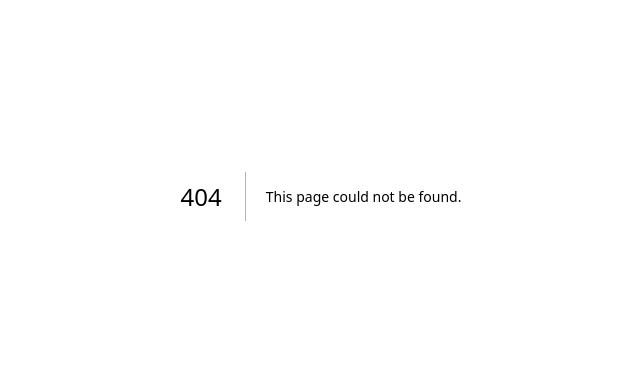
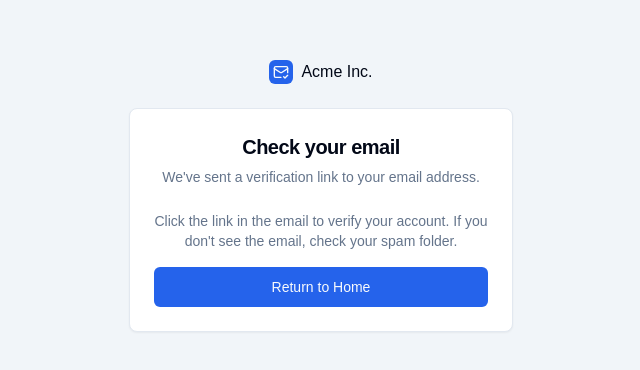
Before and after one commit to subhadeeproy3902/nextauth-prisma-mongo-template, a Next.js app: page /verify-email in a window 1280 px wide. Before the commit this address had no page. Shown: the part 204-574 px from the top of the page, without its empty margins (319-959 px from the left). Built offline with nearby package versions, Linux system fonts and the light colour scheme.

Commit message:
feat: add email verification page with notification and return home functionality

```diff
--- /dev/null
+++ b/src/app/(auth)/verify-email/page.tsx
@@ -0,0 +1,43 @@
+import { MailCheck } from "lucide-react";
+import Link from "next/link";
+
+import { Button } from "@/components/ui/button";
+import {
+  Card,
+  CardContent,
+  CardDescription,
+  CardHeader,
+  CardTitle,
+} from "@/components/ui/card";
+
+export default function VerifyPage() {
+  return (
+    <div className="flex min-h-svh flex-col items-center justify-center gap-6 bg-muted p-6 md:p-10">
+      <div className="flex w-full max-w-sm flex-col gap-6">
+        <a href="/" className="flex items-center gap-2 self-center font-medium">
+          <div className="flex h-6 w-6 items-center justify-center rounded-md bg-primary text-primary-foreground">
+            <MailCheck className="size-4" />
+          </div>
+          Acme Inc.
+        </a>
+        <Card>
+          <CardHeader className="text-center">
+            <CardTitle className="text-xl">Check your email</CardTitle>
+            <CardDescription>
+              We've sent a verification link to your email address.
+            </CardDescription>
+          </CardHeader>
+          <CardContent className="flex flex-col items-center gap-4">
+            <p className="text-center text-sm text-muted-foreground">
+              Click the link in the email to verify your account. If you don't
+              see the email, check your spam folder.
+            </p>
+            <Button asChild className="w-full">
+              <Link href="/">Return to Home</Link>
+            </Button>
+          </CardContent>
+        </Card>
+      </div>
+    </div>
+  );
+}
```
